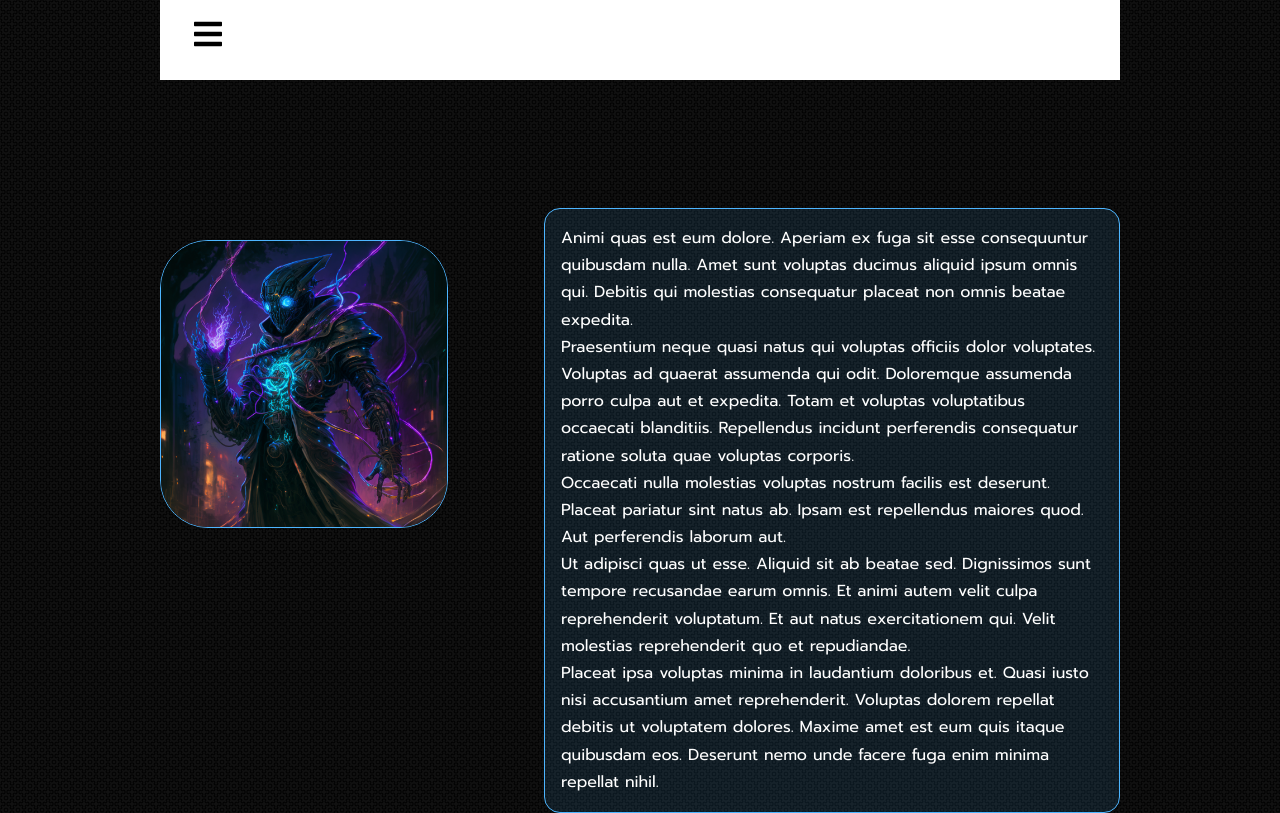
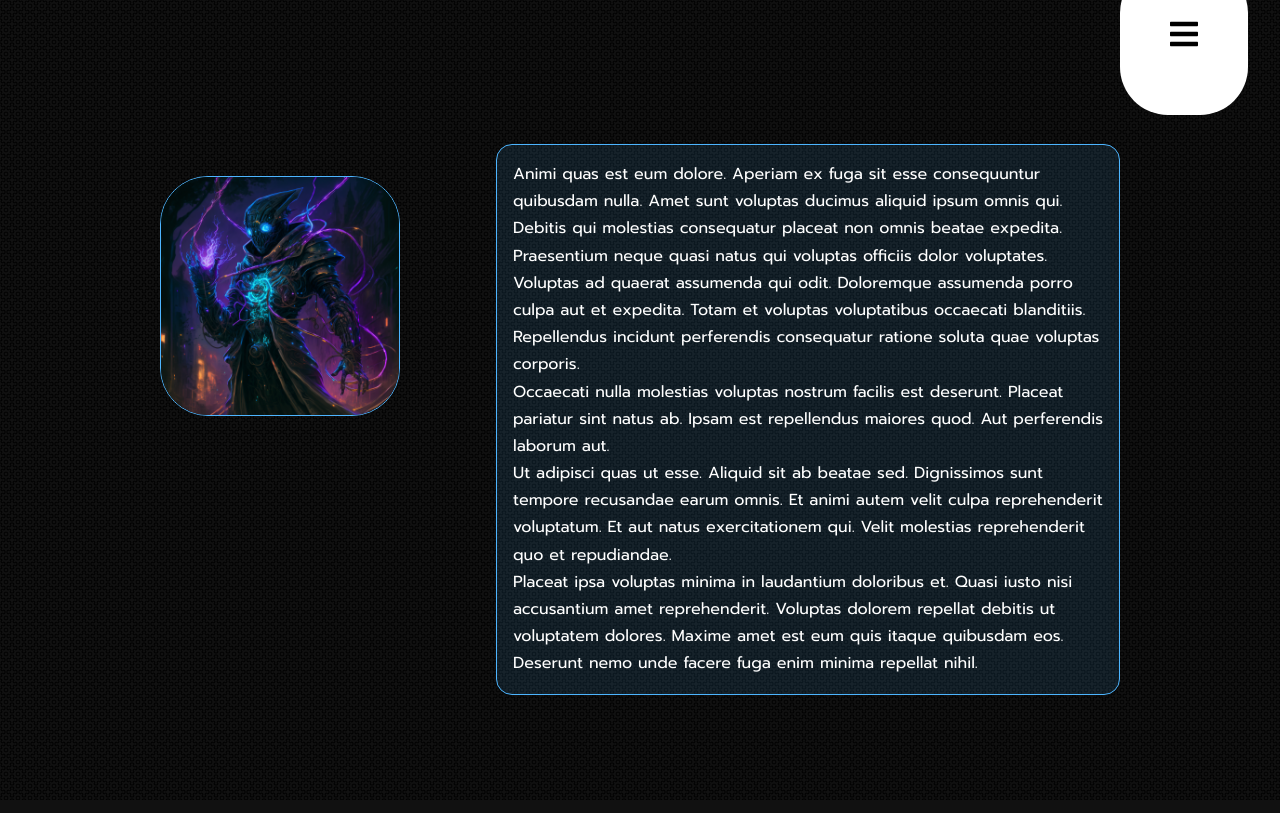
Before and after one commit to skdxxb95/technomancers, a React (Create React App) app: page /#/ in a window 1280 px wide. Built offline with nearby package versions, Linux system fonts and the light colour scheme.

Commit message:
Navbar adjustments

```diff
--- a/src/components/Home/home.css
+++ b/src/components/Home/home.css
@@ -10,8 +10,10 @@ img {
 }
 
 .introduction {
+    width: var(--container-width-lg);
+    margin: 4rem auto;
     display: grid;
-    grid-template-columns: 30% 60%;
+    grid-template-columns: 25% 65%;
     gap: 10%;
 }
 
--- a/src/components/Navbar/navbar.css
+++ b/src/components/Navbar/navbar.css
@@ -1,16 +1,18 @@
 .navbar {
-    background-color: #ffffff;
     height: 80px;
     display: flex;
-    justify-content: flex-start;
+    justify-content: right;
     align-items: center;
   }
 
   .menu-bars {
-    margin-left: 2rem;
+    margin: 2rem;
     font-size: 2rem;
-    background: none;
+    background: var(--color-white);
+    justify-content: center;
     color: #000;
+    border: 3rem solid transparent;
+    border-radius: 3rem;
   }
 
   .nav-menu {
@@ -21,12 +23,12 @@
     justify-content: center;
     position: fixed;
     top: 0;
-    left: -100%;
+    right: -100%;
     transition: 850ms;
   }
 
   .nav-menu.active {
-    left: 0;
+    right: 0;
     transition: 450ms;
   }
 
--- a/src/components/TeamProfile/TeamProfile.jsx
+++ b/src/components/TeamProfile/TeamProfile.jsx
@@ -1,8 +1,11 @@
 import React from 'react'
+import './teamprofile.css'
 
 const TeamProfile = () => {
   return (
-    <div>
+    <section id='teamprofile'>
+      <div className='teamprofile'>
+        <div className="teamprofile-content">
           <h1>Team Profile</h1>
           <p>
           Animi quas est eum dolore. Aperiam ex fuga sit esse consequuntur quibusdam nulla. Amet sunt voluptas ducimus aliquid ipsum omnis qui. Debitis qui molestias consequatur placeat non omnis beatae expedita.
@@ -16,6 +19,8 @@ const TeamProfile = () => {
           Placeat ipsa voluptas minima in laudantium doloribus et. Quasi iusto nisi accusantium amet reprehenderit. Voluptas dolorem repellat debitis ut voluptatem dolores. Maxime amet est eum quis itaque quibusdam eos. Deserunt nemo unde facere fuga enim minima repellat nihil.
           </p>
         </div>
+      </div>
+    </section>
   )
 }
 
--- /dev/null
+++ b/src/components/TeamProfile/teamprofile.css
@@ -0,0 +1,19 @@
+.teamprofile-content {
+    width: var(--container-width-lg);
+    margin: auto;
+    font-size: 17px;
+}
+
+.teamprofile-content h1 {
+    text-align: center;
+    margin-bottom: 3rem;
+}
+
+.teamprofile-content p {
+    color: var(--color-white);
+    background: var(--color-primary-variant);
+    padding: 1rem;
+    border: 1px solid transparent;
+    border-radius: 1rem;
+    border-color: var(--color-primary);
+}
--- a/src/index.css
+++ b/src/index.css
@@ -12,6 +12,7 @@
 :root {
     --color-bg: #111111;
     --color-bg-variant: #2c2c6c69;
+    --color-secondary: #333;
     --color-primary: #4db5ff;
     --color-primary-variant: rgba(77, 181, 255, 0.11);
     --color-white: #fff;
@@ -41,10 +42,6 @@ body {
 }
 
 /*=============== GENERAL STYLES ===============*/
-.container {
-    width: var(--container-width-lg);
-    margin: 0 auto;
-}
 
 h1, h2, h3, h4, h5 {
     font-weight: 500;
@@ -55,7 +52,7 @@ h1 {
 }
 
 section {
-    margin-top: 8rem;
+    margin-top: 1rem;
 }
 
 section > h2, section > h5 {
```
Lines whose indentation alone changed are shown as unchanged.
